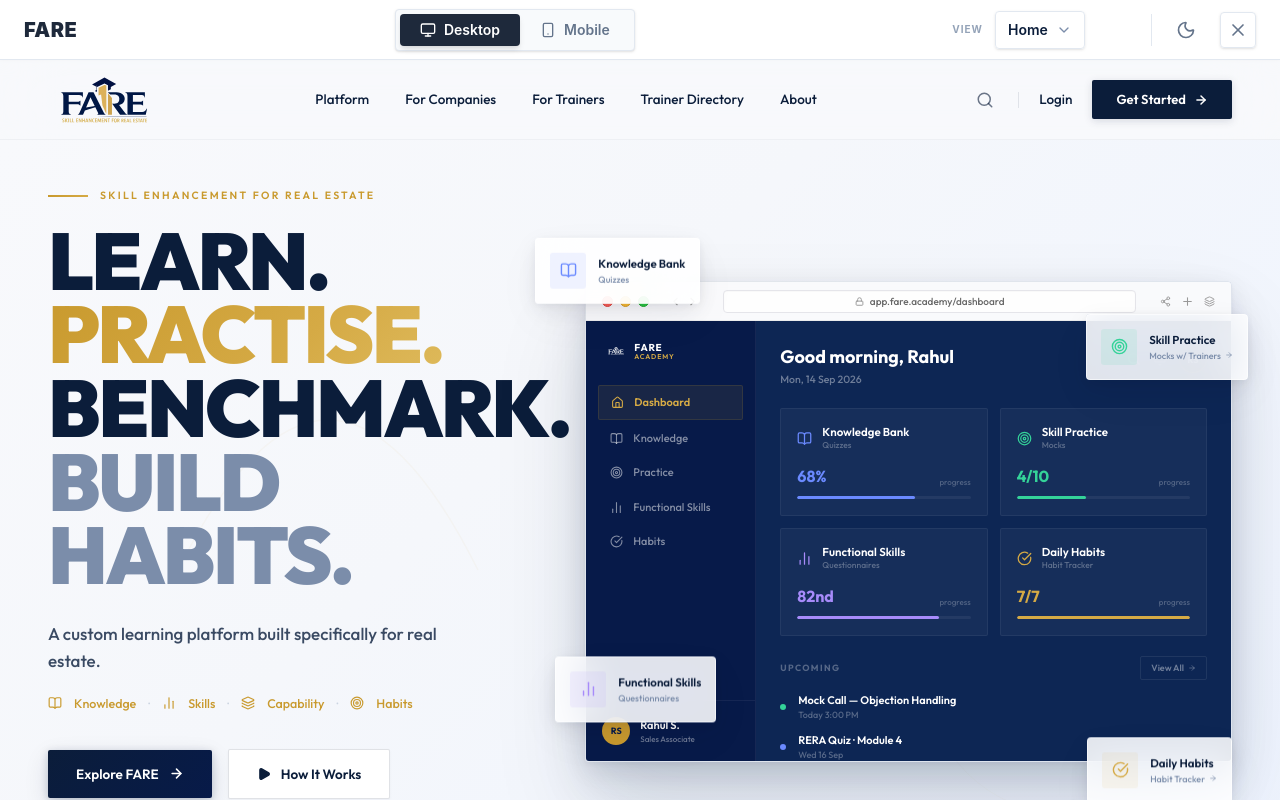
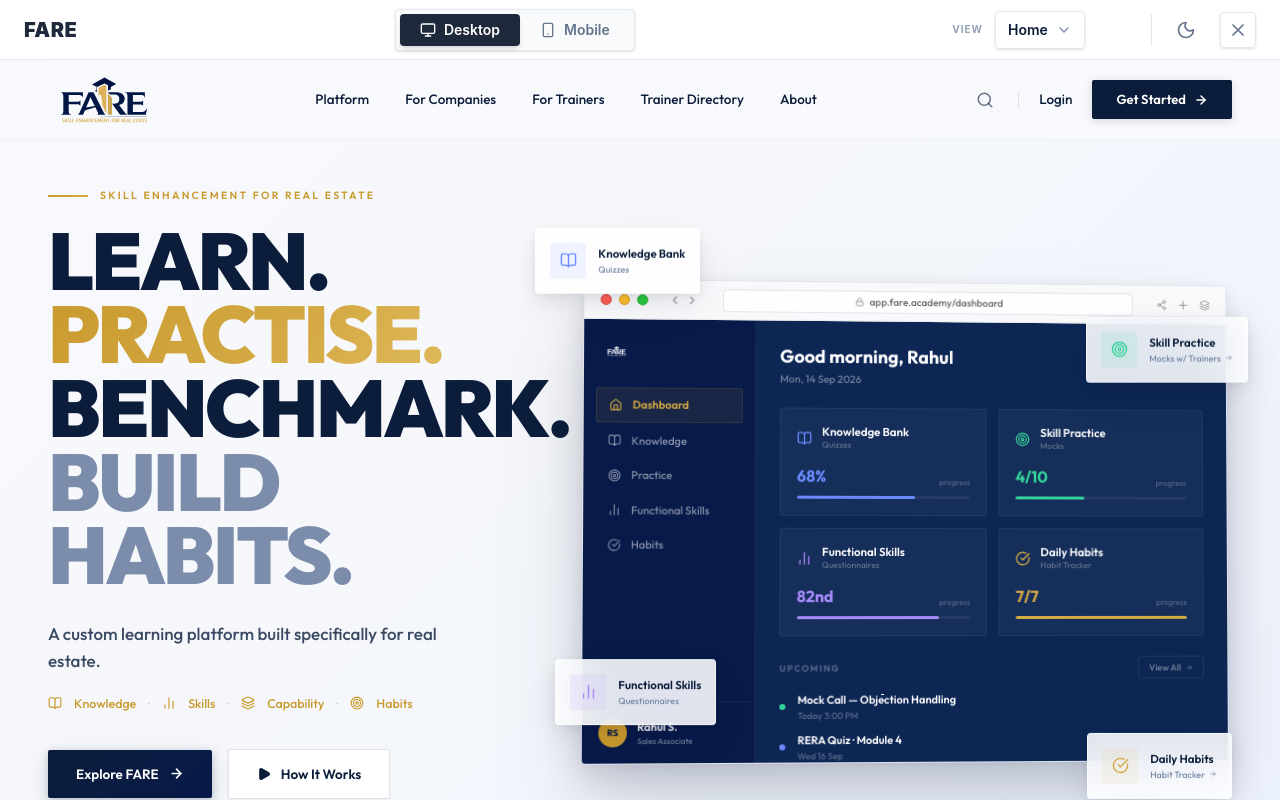
Before and after one commit to onemanwithoneserver/FARE, a React (Vite) app: page /desktop/home in a window 1280 px wide. Built offline with nearby package versions, Linux system fonts and the light colour scheme.

Commit message:
Update desktop.tsx

```diff
--- a/src/Home/01_section/desktop.tsx
+++ b/src/Home/01_section/desktop.tsx
@@ -120,13 +120,14 @@
 
                 <div className="flex-1 relative flex items-center justify-end z-20" style={{ minHeight: '600px' }}>
                     <motion.div
-                        initial={{ opacity: 0, y: 30, scale: 0.97 }}
-                        whileInView={{ opacity: 1, y: 0, scale: 1 }}
+                        initial={{ opacity: 0, y: 30, scale: 0.97, rotateY: 4, rotateX: 2 }}
+                        whileInView={{ opacity: 1, y: 0, scale: 1, rotateY: 4, rotateX: 2 }}
+                        whileHover={{ scale: 1.02, rotateY: 2, rotateX: 1, y: -10 }}
                         viewport={{ once: false }}
-                        transition={{ duration: 1.1, ease: [0.16, 1, 0.3, 1], delay: 0.2 }}
+                        transition={{ duration: 0.8, ease: "easeOut" }}
                         className="relative w-full max-w-[780px] safari-shadow rounded-[4px] overflow-hidden"
                         style={{
-                            transform: 'perspective(2000px) rotateY(-2deg) rotateX(1deg)',
+                            transformPerspective: 2000,
                             border: '1px solid rgba(11, 29, 58, 0.08)'
                         }}
                     >
@@ -158,12 +159,8 @@
                                 className="w-[170px] flex flex-col pt-5 pb-4 flex-shrink-0"
                                 style={{ background: NAVY_DEEP, borderRight: `1px solid rgba(255,255,255,0.06)` }}
                             >
-                                <div className="px-5 mb-6 flex items-center gap-2">
-                                    <img src={logo} alt="FARE" className="h-5 w-auto brightness-0 invert opacity-90" />
-                                    <div className="flex flex-col leading-none">
-                                        <span className="text-white font-bold text-[10px] tracking-[0.08em]">FARE</span>
-                                        <span className="text-[7px] font-semibold tracking-[0.12em] uppercase" style={{ color: GOLD_MID }}>Academy</span>
-                                    </div>
+                                <div className="px-5 mb-6 flex items-center h-[24px]">
+                                    <img src={logo} alt="FARE" className="h-6 w-auto brightness-0 invert opacity-100" />
                                 </div>
                                 <div className="flex flex-col gap-0.5 px-3 flex-1">
                                     <SidebarItem icon={<Home size={13} />} label="Dashboard" active />
@@ -233,12 +230,18 @@
                         </div>
                     </motion.div>
 
+                    {/* Floating Cards */}
                     <motion.div
-                        initial={{ opacity: 0, y: 16 }}
-                        whileInView={{ opacity: 1, y: 0 }}
+                        initial={{ opacity: 0, x: -20 }}
+                        whileInView={{ opacity: 1, x: 0 }}
                         viewport={{ once: false }}
-                        transition={{ delay: 0.7, duration: 0.8, ease: [0.16, 1, 0.3, 1] }}
-                        className="absolute top-4 left-[-50px] fare-glass-card floating-card-shadow rounded-[4px] p-3.5 flex items-center gap-3 z-30 animate-float"
+                        transition={{ delay: 0.5, duration: 0.6 }}
+                        className="absolute top-4 left-[-50px] z-30"
+                    >
+                        <motion.div
+                            animate={{ y: [0, -12, 0] }}
+                            transition={{ duration: 4, repeat: Infinity, ease: "easeInOut" }}
+                            className="fare-glass-card floating-card-shadow rounded-[4px] p-3.5 flex items-center gap-3"
                         >
                             <div className="w-9 h-9 rounded-[3px] bg-[#6B8AFF]/10 flex items-center justify-center text-[#6B8AFF]">
                                 <BookOpen size={17} strokeWidth={2} />
@@ -248,13 +251,19 @@
                                 <div className="text-[9px] font-medium" style={{ color: MUTED_BLUE }}>{data.dashboard.stats[0].subtitle}</div>
                             </div>
                         </motion.div>
+                    </motion.div>
 
                     <motion.div
-                        initial={{ opacity: 0, y: 16 }}
-                        whileInView={{ opacity: 1, y: 0 }}
+                        initial={{ opacity: 0, x: 20 }}
+                        whileInView={{ opacity: 1, x: 0 }}
                         viewport={{ once: false }}
-                        transition={{ delay: 0.9, duration: 0.8, ease: [0.16, 1, 0.3, 1] }}
-                        className="absolute top-24 -right-4 fare-glass-card floating-card-shadow rounded-[4px] p-3.5 flex items-center gap-3 z-30 animate-float-delayed"
+                        transition={{ delay: 0.7, duration: 0.6 }}
+                        className="absolute top-24 -right-4 z-30"
+                    >
+                        <motion.div
+                            animate={{ y: [0, -15, 0] }}
+                            transition={{ duration: 5, repeat: Infinity, ease: "easeInOut", delay: 1 }}
+                            className="fare-glass-card floating-card-shadow rounded-[4px] p-3.5 flex items-center gap-3"
                         >
                             <div className="w-9 h-9 rounded-[3px] bg-[#34D399]/10 flex items-center justify-center text-[#34D399]">
                                 <Target size={17} strokeWidth={2} />
@@ -266,13 +275,19 @@
                                 </div>
                             </div>
                         </motion.div>
+                    </motion.div>
 
                     <motion.div
-                        initial={{ opacity: 0, y: 16 }}
-                        whileInView={{ opacity: 1, y: 0 }}
+                        initial={{ opacity: 0, x: -20 }}
+                        whileInView={{ opacity: 1, x: 0 }}
                         viewport={{ once: false }}
-                        transition={{ delay: 1.1, duration: 0.8, ease: [0.16, 1, 0.3, 1] }}
-                        className="absolute bottom-24 left-[-30px] fare-glass-card floating-card-shadow rounded-[4px] p-3.5 flex items-center gap-3 z-30 animate-float-slow"
+                        transition={{ delay: 0.9, duration: 0.6 }}
+                        className="absolute bottom-24 left-[-30px] z-30"
+                    >
+                        <motion.div
+                            animate={{ y: [0, -10, 0] }}
+                            transition={{ duration: 4.5, repeat: Infinity, ease: "easeInOut", delay: 0.5 }}
+                            className="fare-glass-card floating-card-shadow rounded-[4px] p-3.5 flex items-center gap-3"
                         >
                             <div className="w-9 h-9 rounded-[3px] bg-[#A78BFA]/10 flex items-center justify-center text-[#A78BFA]">
                                 <BarChart2 size={17} strokeWidth={2} />
@@ -282,13 +297,19 @@
                                 <div className="text-[9px] font-medium" style={{ color: MUTED_BLUE }}>{data.dashboard.stats[2].subtitle}</div>
                             </div>
                         </motion.div>
+                    </motion.div>
 
                     <motion.div
-                        initial={{ opacity: 0, y: 16 }}
-                        whileInView={{ opacity: 1, y: 0 }}
+                        initial={{ opacity: 0, x: 20 }}
+                        whileInView={{ opacity: 1, x: 0 }}
                         viewport={{ once: false }}
-                        transition={{ delay: 1.3, duration: 0.8, ease: [0.16, 1, 0.3, 1] }}
-                        className="absolute bottom-4 right-0 fare-glass-card floating-card-shadow rounded-[4px] p-3.5 flex items-center gap-3 z-30 animate-float-delayed-2"
+                        transition={{ delay: 1.1, duration: 0.6 }}
+                        className="absolute bottom-4 right-0 z-30"
+                    >
+                        <motion.div
+                            animate={{ y: [0, -12, 0] }}
+                            transition={{ duration: 5.5, repeat: Infinity, ease: "easeInOut", delay: 1.5 }}
+                            className="fare-glass-card floating-card-shadow rounded-[4px] p-3.5 flex items-center gap-3"
                         >
                             <div className="w-9 h-9 rounded-[3px] flex items-center justify-center" style={{ background: `${GOLD_MID}15`, color: GOLD_MID }}>
                                 <CheckCircle size={17} strokeWidth={2} />
@@ -299,6 +320,7 @@
                                     Habit Tracker <ArrowRight size={8} />
                                 </div>
                             </div>
+                        </motion.div>
                     </motion.div>
 
                     <motion.div
```
Lines whose indentation alone changed are shown as unchanged.
